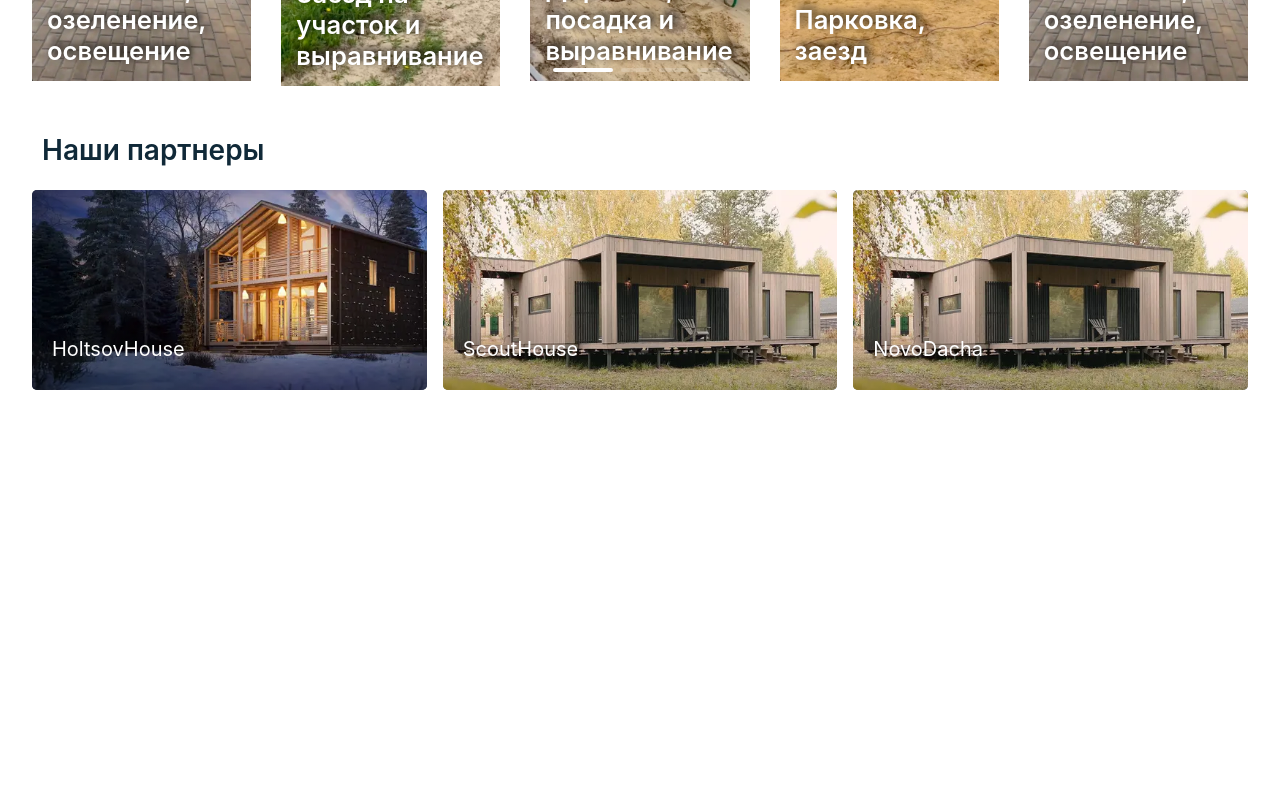
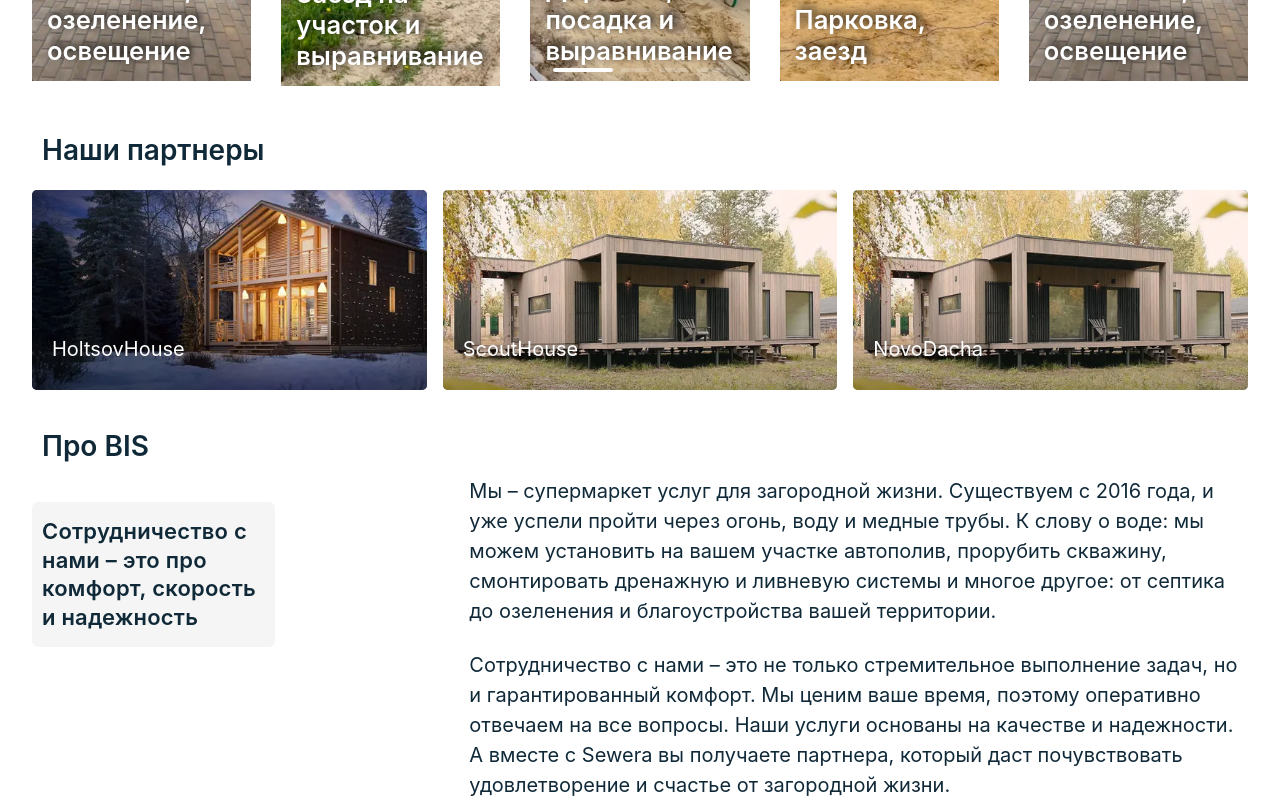
Before and after one commit to ShizLo/bis-tv, a Vue app: page / in a window 1280 px wide. Shown: the part 1777-2577 px from the top of the page. Before the commit the page ends 2167 px from the top, so only its background shows below. Built offline with nearby package versions, Linux system fonts and the light colour scheme.

Commit message:
Добавил о нас

```diff
--- /dev/null
+++ b/src/components/AboutUs.vue
@@ -0,0 +1,75 @@
+<script>
+export default {
+    props: {
+
+    },
+    computed: {
+
+    }
+}
+</script>
+<template>
+    <section class="about-us container mt-8">
+        <div class="flex gap-8">
+            <div class="basis-2/6">
+                <div class="w-3/5">
+                <h2 class="about-us__header">Про BIS</h2>
+                <p class="txt-flex__sub-title mt-8">
+                    Сотрудничество с нами – это про комфорт, скорость и надежность
+                </p>
+            </div>
+            </div>
+            <div class="basis-4/6 txt-flex__right area-text">
+                <p class="area-text">&nbsp;</p>
+                <p class="area-text">
+                    Мы – супермаркет услуг для загородной жизни. Существуем с 2016 года, и уже успели
+                    пройти через огонь, воду и медные трубы. К слову о воде: мы можем установить на
+                    вашем участке автополив, прорубить скважину, смонтировать дренажную и ливневую
+                    системы и многое другое: от септика до озеленения и благоустройства вашей
+                    территории.
+                </p>
+                <p class="area-text">
+                    Сотрудничество с нами – это не только стремительное выполнение задач, но и
+                    гарантированный комфорт. Мы ценим ваше время, поэтому оперативно отвечаем на все
+                    вопросы. Наши услуги основаны на качестве и надежности. А вместе с Sewera вы
+                    получаете партнера, который даст почувствовать удовлетворение и счастье от
+                    загородной жизни.
+                </p>
+            </div>
+        </div>
+    </section>
+</template>
+<style scoped>
+    .txt-flex__right {
+        flex: 1 1 0;
+    }
+    .area-text p {
+    padding-bottom: 24px;
+    color: #102938;
+    font-size: 20px;
+}
+.area-text p:last-child {
+    padding-bottom: 0;
+}
+.about-us__header {
+    font-size: 28px;
+    font-weight: 600;
+    background: #fff;
+    display: inline-block;
+    border-radius: 32px;
+    padding: 3px 10px;
+    color: #102938;
+}
+.txt-flex__sub-title {
+    background-color: #f5f5f5;
+    font-weight: 600;
+    font-size: 22px;
+    line-height: 130%;
+    letter-spacing: 0.01em;
+    color: #102938;
+    /* margin: 0 0 20px; */
+    border-radius: 6px;
+    padding: 15px 10px !important;
+    width: fit-content;
+}
+</style>
--- a/src/views/HomeView.vue
+++ b/src/views/HomeView.vue
@@ -84,6 +84,7 @@
   <OurServices />
   <WorksSlider />
   <Partners />
+  <AboutUs />
 </template>
 
 <script>
@@ -93,12 +94,14 @@ import swiper from "../assets/js/swiper";
 import OurServices from "../components/OurServices.vue";
 import WorksSlider from "../components/WorksSlider.vue";
 import Partners from "../components/Partners.vue";
+import AboutUs from "../components/AboutUs.vue";
 
 export default {
   components: {
     OurServices,
     WorksSlider,
     Partners,
+    AboutUs,
   },
   name: "App",
   setup() {
```
